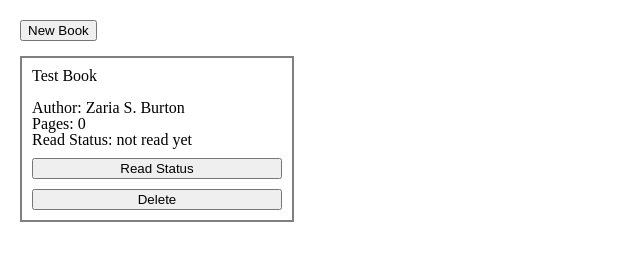
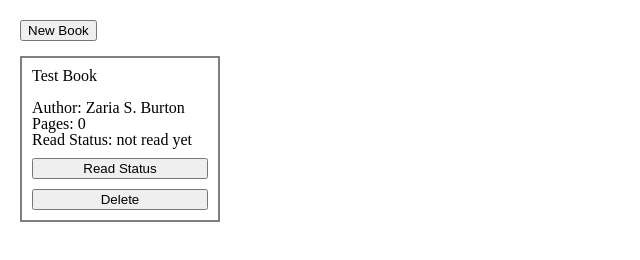
Before and after one commit to Centari2013/book-library, a plain HTML site: page index.html in a window 1280 px wide. Shown: the whole page, without its empty margins (0-640 px from the left). Drawn offline with Linux system fonts and the light colour scheme.

Commit message:
fixed column spacing for book cards

```diff
--- a/style.css
+++ b/style.css
@@ -16,7 +16,7 @@ blockquote:before,blockquote:after,q:before,q:after { content: ''; content: none
 
 #book-display {
     display: grid;
-    grid-template-columns: repeat(auto-fit, minmax(200px, 1fr));
+    grid-template-columns: repeat(auto-fit, 200px);
     grid-template-rows: auto;
     gap: 20px;
 }
@@ -27,7 +27,6 @@ blockquote:before,blockquote:after,q:before,q:after { content: ''; content: none
     white-space: pre-line;
     padding: 10px;
     gap: 10px;
-    min-width: 200px;
     max-width: 250px;
 }
 
```
